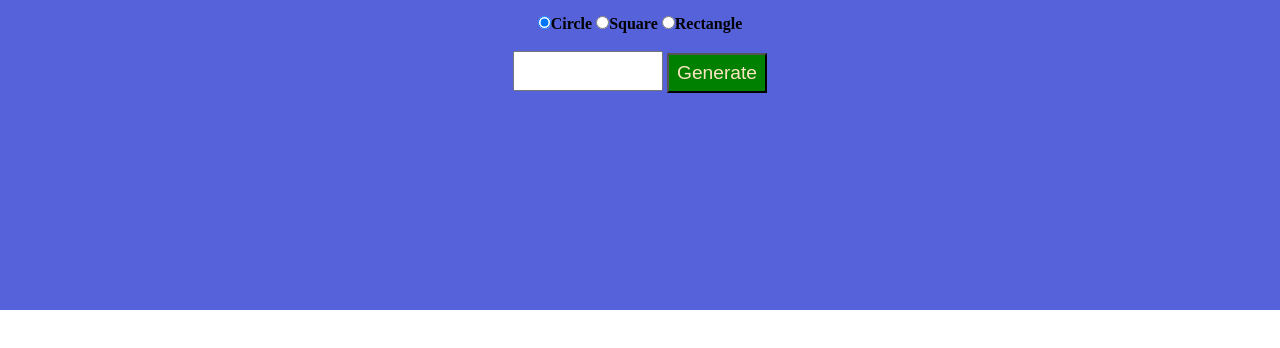
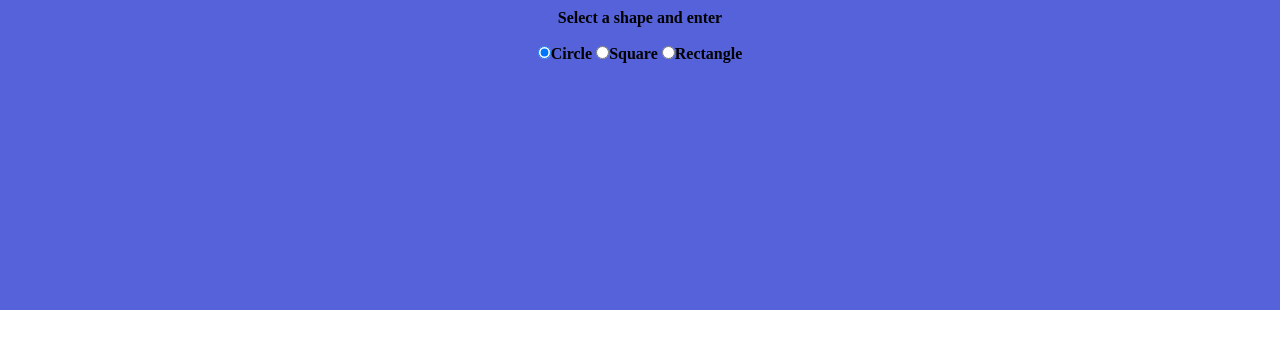
Before and after one commit to Muhita13/javaScript_project, a plain HTML site: page index.html in a window 1280 px wide. Shown: the part 330-678 px from the top of the page. Drawn offline with Linux system fonts and the light colour scheme.

Commit message:
first commit

```diff
--- a/index.html
+++ b/index.html
@@ -17,11 +17,6 @@
             <input type="radio" name="choice" value="square" id="square">Square
             <input type="radio" name="choice" value="rectangle" id="rectangle">Rectangle
         </div>
-        <br>
-        <div>
-            <input type="number" name="choice" id="number">
-            <button id="button">Generate</button>
-        </div>
     </div>
     <div class="container">
         <div class="box" id="box"></div>
```
